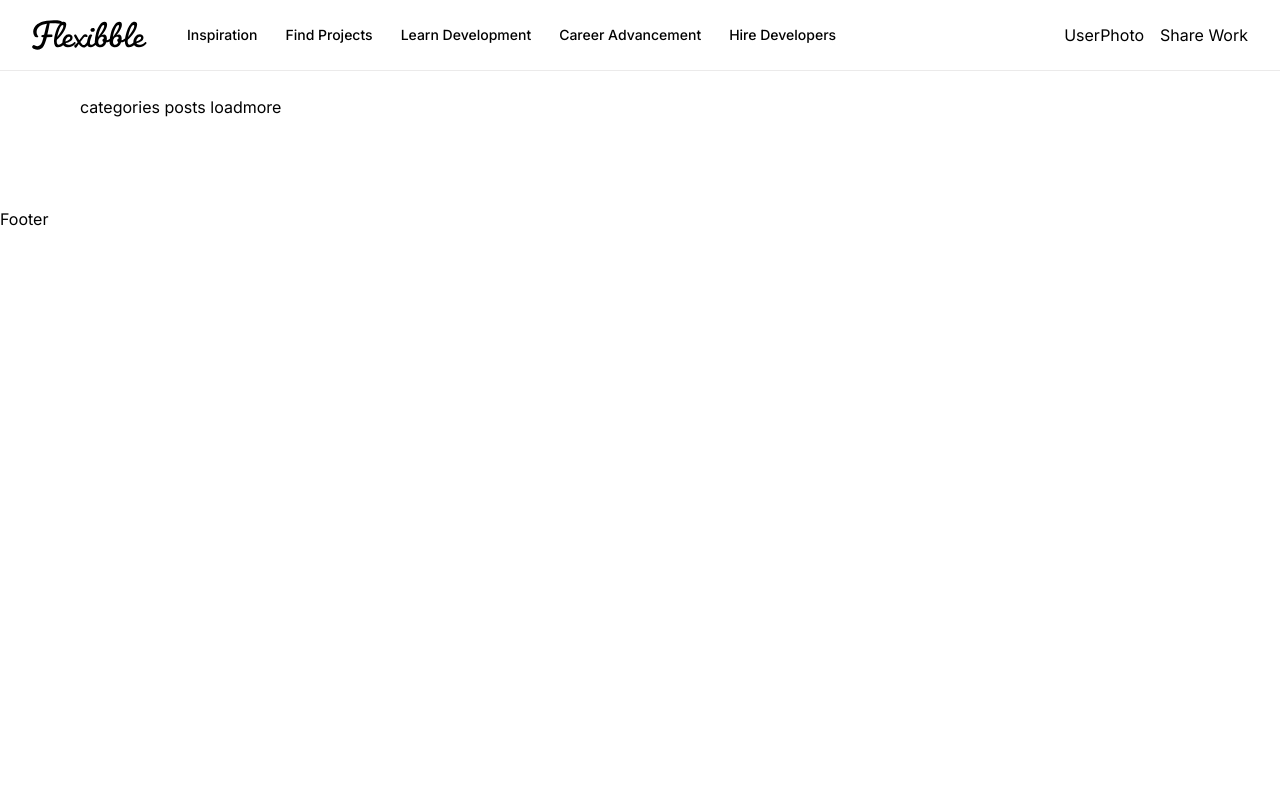
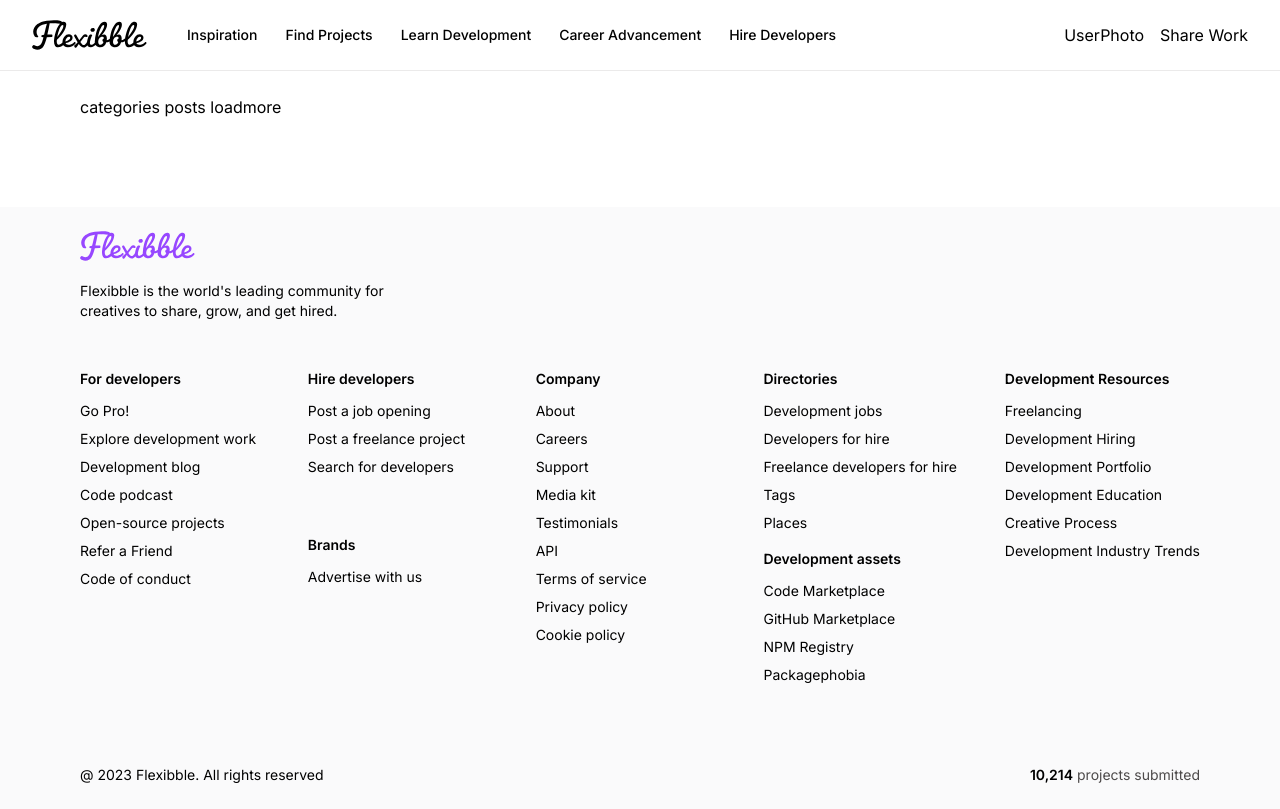
Before and after one commit to Shashwot90/nextjs13_flexibble, a Next.js app: page / in a window 1280 px wide. Built offline with nearby package versions, Linux system fonts and the light colour scheme.

Commit message:
footer section

```diff
--- a/components/Footer.tsx
+++ b/components/Footer.tsx
@@ -1,8 +1,60 @@
 import React from 'react'
+import Image from 'next/image'
+import Link from 'next/link'
+import { footerLinks } from '@/constants'
+
+type ColumnProps = {
+    title: string;
+    links: Array<string>;
+}
+
+const FooterColumn = ({title, links}: ColumnProps) => (
+    <div className="footer_column">
+        <h4 className="font-semibold">{title}</h4>
+        <ul className="flex flex-col gap-2 font-normal">
+            {links.map((link) => (
+                <Link href="/" key={link}>{link}</Link>
+            ))}
+        </ul>
+    </div>
+)
 
 const Footer = () => {
   return (
-    <div>Footer</div>
+    <footer className='flexStart footer'>
+        <div className="flex flex-col gap-12 w-full">
+            <div className="flex items-start flex-col">
+                <Image
+                    src="/logo-purple.svg"
+                    width={115}
+                    height={38}
+                    alt='Flexibble'
+                />
+
+                <p className="text-start text-sm font-normal mt-5 max-w-xs">Flexibble is the world's leading community for creatives to share, grow, and get hired.</p>
+            </div>
+            <div className="flex flex-wrap gap-12">
+                <FooterColumn title={footerLinks[0].title} links={footerLinks[0].links} />
+                <div className="flex-1 flex flex-col gap-4">
+                    <FooterColumn title={footerLinks[1].title} links={footerLinks[1].links} />
+                    <FooterColumn title={footerLinks[2].title} links={footerLinks[2].links} />
+                </div>
+                <FooterColumn title={footerLinks[3].title} links={footerLinks[3].links} />
+                <div className="flex-1 flex flex-col gap-4">
+                    <FooterColumn title={footerLinks[4].title} links={footerLinks[4].links} />
+                    <FooterColumn title={footerLinks[5].title} links={footerLinks[5].links} />
+                </div>
+                <FooterColumn title={footerLinks[6].title} links={footerLinks[6].links} />
+            </div>
+        </div>
+
+        <div className="flexBetween footer_copyright">
+            <p>@ 2023 Flexibble. All rights reserved</p>
+            <p className="text-gray">
+                <span className="text-black font-semibold">10,214</span> projects submitted
+            </p>
+        </div>
+    </footer>
   )
 }
 
```
